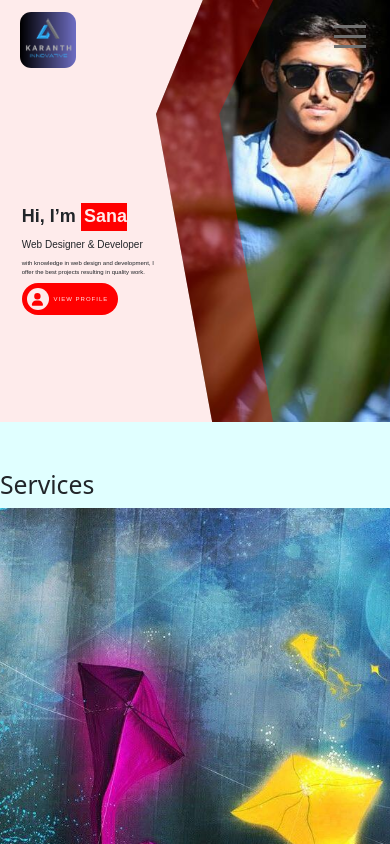
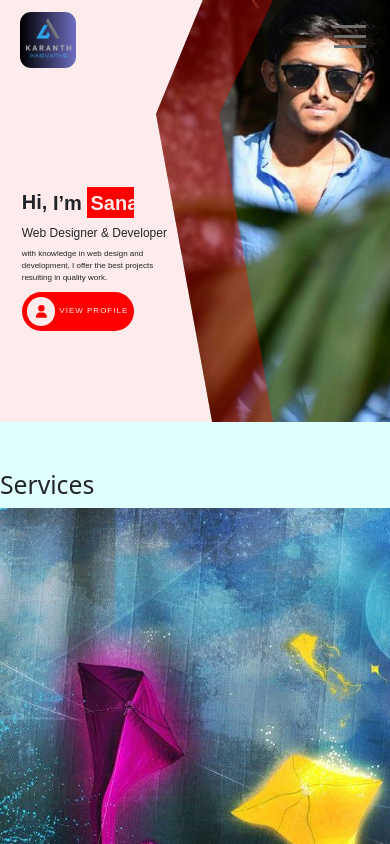
Before and after one commit to Sanath-karanth/karanthportfolio, a React (Create React App) app: page /mainpage in a window 390 px wide. Shown: the top 844 px of the page. Built offline with nearby package versions, Linux system fonts and the light colour scheme.

Commit message:
header and banner update

```diff
--- a/src/commonui/Header/Header.module.scss
+++ b/src/commonui/Header/Header.module.scss
@@ -55,7 +55,6 @@
     top: 0;
     left: 0;
     width: 100%;
-    // height: 8rem;
     padding: 12px 20px 12px 20px;
     text-align: center;
     display: block;
@@ -68,9 +67,9 @@
   }
   .header-nav-txt {
     font-family: variables.$font-family-Montserrat;
-    font-size: variables.$font-size-10;
+    font-size: variables.$font-size-12;
     margin-bottom: 2px;
-    font-weight: 600;
+    font-weight: 800;
   }
   .header-about-txt {
     font-family: variables.$font-family-Montserrat;
@@ -120,7 +119,6 @@
     top: 0;
     left: 0;
     width: 100%;
-    // height: 6rem;
     padding: 12px 20px 12px 20px;
     text-align: center;
     display: block;
@@ -134,7 +132,7 @@
   .header-nav-txt {
     font-family: variables.$font-family-Montserrat;
     font-size: variables.$font-size-14;
-    font-weight: 600;
+    font-weight: 700;
   }
   .header-about-txt {
     font-family: variables.$font-family-Montserrat;
--- a/src/containers/MainScreen/MainScreen.css
+++ b/src/containers/MainScreen/MainScreen.css
@@ -91,9 +91,10 @@ section .text-container .text-box h3 {
         letter-spacing: 0.5px;
         letter-spacing: 0.5px;
         margin: 10px 3px;
-        padding: 4px;
+        padding: 6px;
         color: #ffffff;
-        background: linear-gradient(to right, rgb(0 0 0/0.9), rgb(0 0 0/0));
+        background: linear-gradient(to right, rgb(0 0 0/1), rgb(0 0 0/0.2));
+        /* background: #000000; */
         border-radius: 10px;
         opacity: 0.8;
     }
--- a/src/containers/MainScreen/MainScreen.module.scss
+++ b/src/containers/MainScreen/MainScreen.module.scss
@@ -59,26 +59,26 @@
   }
   .banner-title-txt {
     font-family: variables.$font-family-Montserrat;
-    font-size: variables.$font-size-18;
+    font-size: variables.$font-size-20;
   }
   .banner-subtitle-txt {
     font-family: variables.$font-family-Montserrat;
-    font-size: variables.$font-size-10;
+    font-size: variables.$font-size-12;
   }
   .banner-desp-cont {
     width: 35vw;
   }
   .banner-desp-txt {
     font-family: variables.$font-family-Montserrat;
-    font-size: variables.$font-size-6;
-    margin-bottom: 0.4rem;
+    font-size: variables.$font-size-8;
+    margin-bottom: 0.5rem;
   }
   .banner-profile-icon-cont {
     display: flex;
     flex-direction: row;
     justify-content: flex-start;
     border-radius: 40px;
-    width: 6rem;
+    width: 7rem;
     padding: 0.3rem;
     background: variables.$color-danger;
     opacity: 1;
@@ -92,14 +92,13 @@
     display: flex;
     justify-content: center;
     align-items: center;
-    width: 4rem;
     border-radius: 40px;
     background: variables.$color-danger;
   }
   .banner-profile-icon {
     @include profileContent-center;
-    height: 1.4rem;
-    width: 1.4rem;
+    height: 1.8rem;
+    width: 1.8rem;
     border-radius: 30px;
     background: variables.$color-palepink;
     transition: 2s all ease;
@@ -114,10 +113,11 @@
   }
   .banner-profile-txt {
     font-family: variables.$font-family-Montserrat;
-    font-size: variables.$font-size-6;
+    font-size: variables.$font-size-8;
     text-transform: uppercase;
     letter-spacing: 1px;
     color: variables.$color-palepink;
+    margin-left: 4px;
   }
   .banner-right-cont {
     height: 50vh;
```
